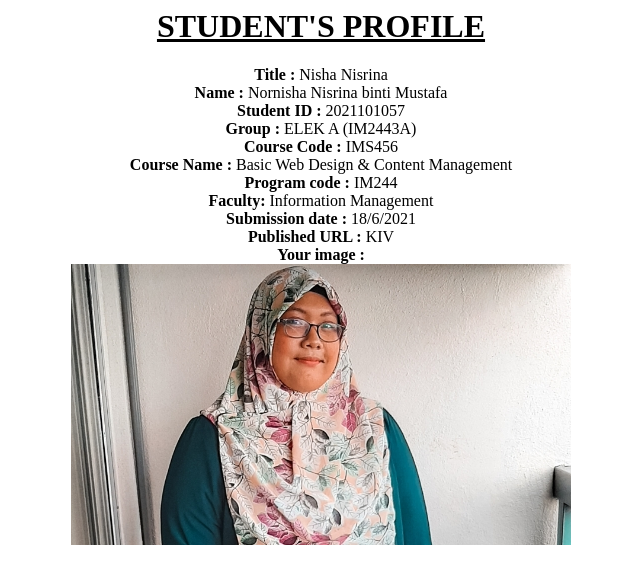
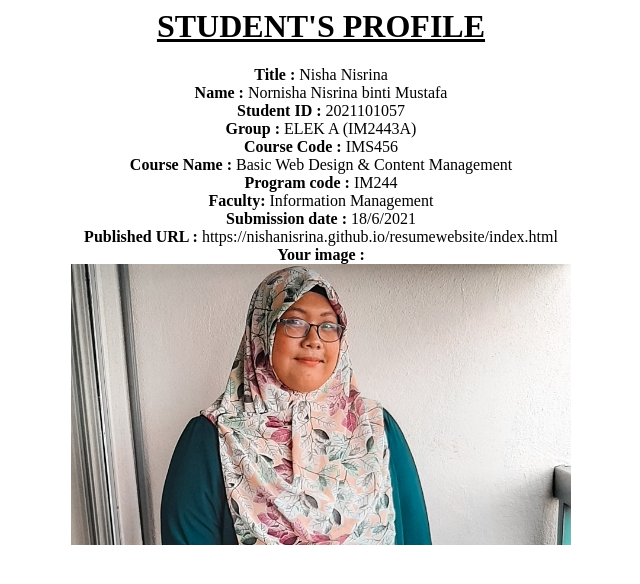
Before and after one commit to nishanisrina/resumewebsite, a plain HTML site: page student.html in a window 1280 px wide. Shown: the whole page, without its empty margins (319-959 px from the left). Drawn offline with Linux system fonts and the light colour scheme.

Commit message:
Update student.html

```diff
--- a/student.html
+++ b/student.html
@@ -24,7 +24,7 @@
 <br>
 <strong> Submission date :  </strong> 18/6/2021
 <br>
-<strong> Published URL :  </strong> KIV
+<strong> Published URL :  </strong> <a href"https://nishanisrina.github.io/resumewebsite/index.html"> https://nishanisrina.github.io/resumewebsite/index.html </a>
 <br>
 <strong> Your image :  </strong>
 <br>
```
